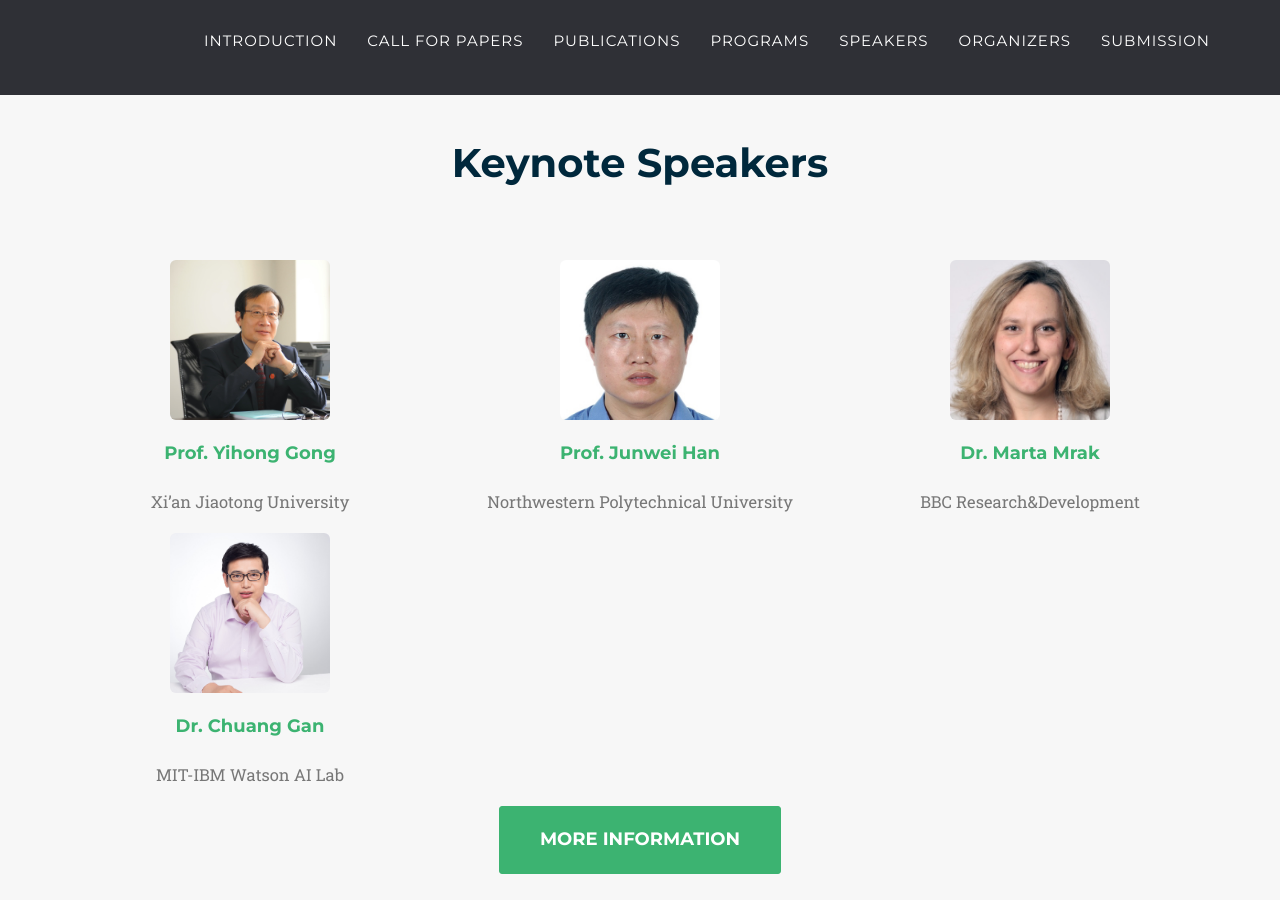
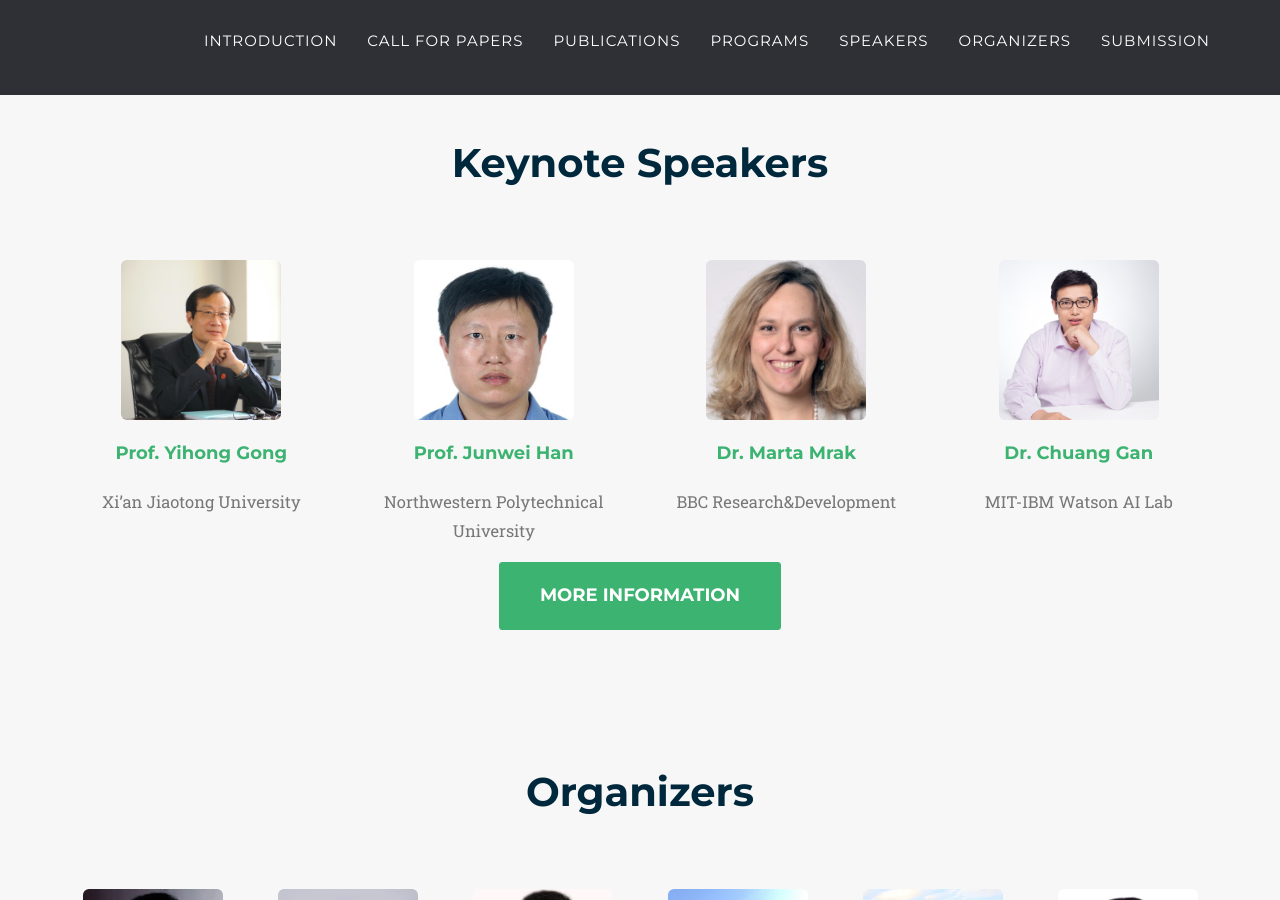
Before and after one commit to MCFR-MM22/MCFR-MM22.github.io, a Jekyll site: the page built from index.html, in a window 1280 px wide and 900 px high, scrolled down 2324 px. Built offline with Jekyll 4.4.1, drawn with Linux system fonts in a browser that asks for light colours; some web fonts are replaced.

Commit message:
Update speakers.html

```diff
--- a/_includes/2021_data/speakers.html
+++ b/_includes/2021_data/speakers.html
@@ -9,7 +9,7 @@
             </div>
             <div class="row">
             {% for post in site.data.twenty_21.speakers %}
-                <div class="col-sm-4 speakers-item">
+                <div class="col-sm-3 speakers-item">
                     <!-- <a href="{{ post.name }}" class="speakers-link" data-toggle="modal"> -->
                     <center><img src="../css/2021_style/img/speakers/{{ post.thumbnail }}" class="img-centered img-rounded"  width="160px" height="160px"/></center>
                     <!-- </a> -->
```
